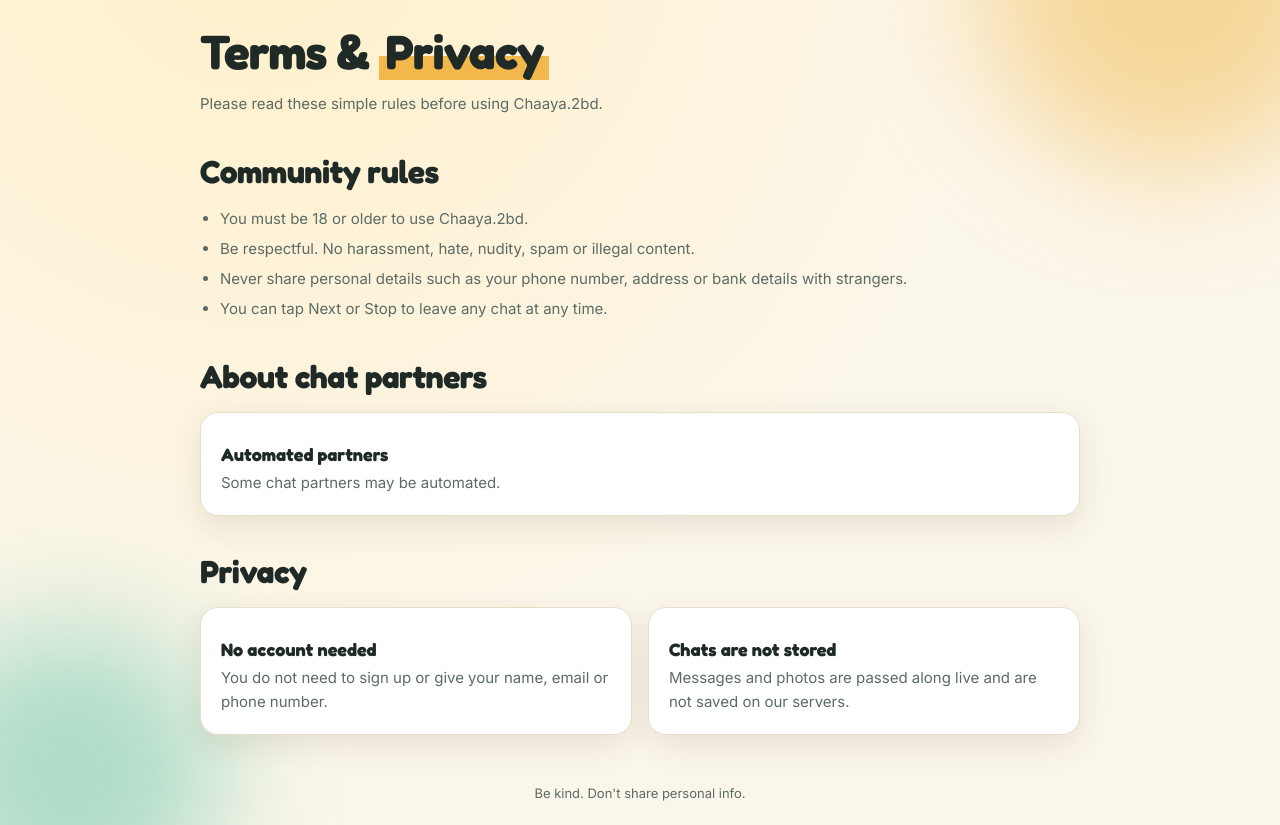
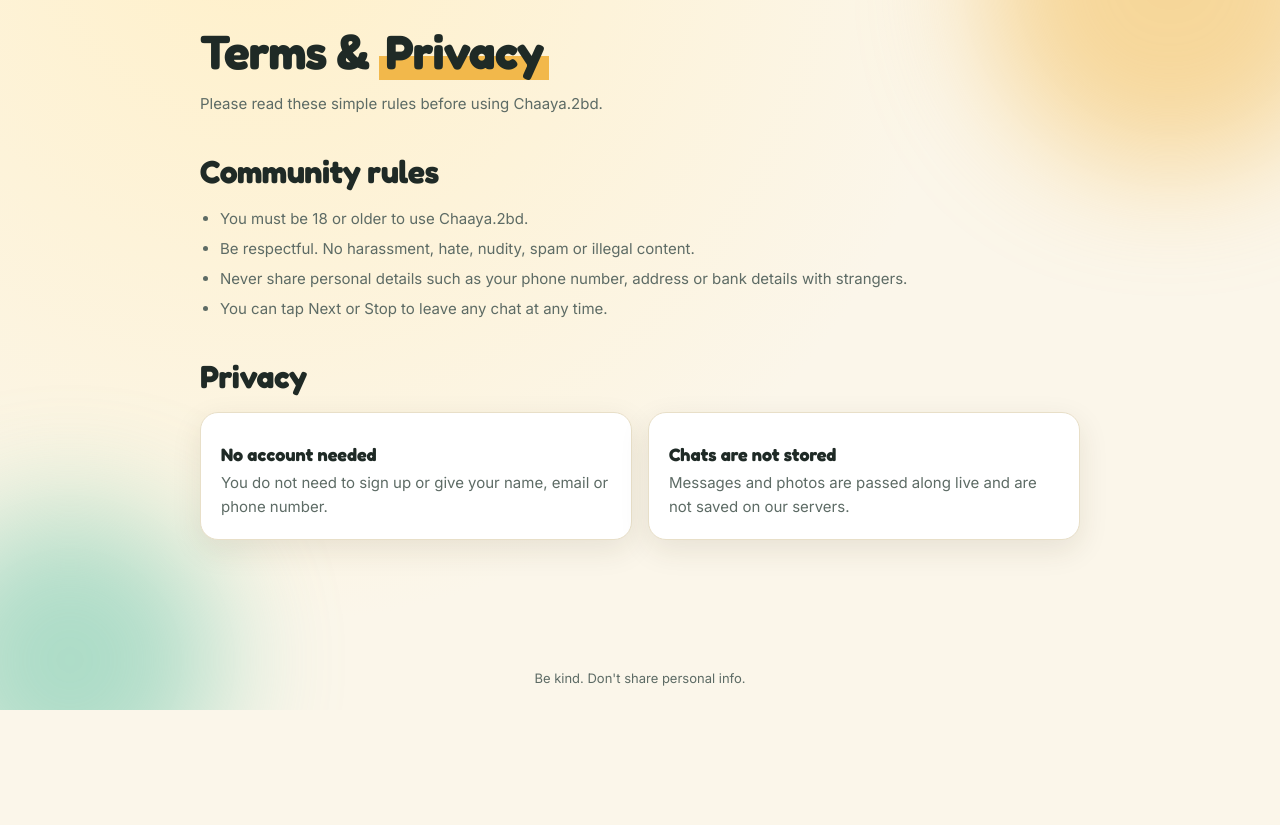
Before and after one commit to alfredalappat/Chaaya.2bd, a website: page Chaaya.2bd/public/terms.html in a window 1280 px wide. Shown: the part 90-915 px from the top of the page. After the commit the page ends 800 px from the top, so only its background shows below. Drawn offline with Linux system fonts and the light colour scheme.

Commit message:
Remove automated partners section from terms
Removed section about automated chat partners.

```diff
--- a/Chaaya.2bd/public/terms.html
+++ b/Chaaya.2bd/public/terms.html
@@ -40,11 +40,6 @@
       <li>You can tap Next or Stop to leave any chat at any time.</li>
     </ul>
 
-    <h2>About chat partners</h2>
-    <div class="info-grid">
-      <div><h3>Automated partners</h3><p>Some chat partners may be automated.</p></div>
-    </div>
-
     <h2>Privacy</h2>
     <div class="info-grid">
       <div><h3>No account needed</h3><p>You do not need to sign up or give your name, email or phone number.</p></div>
```
